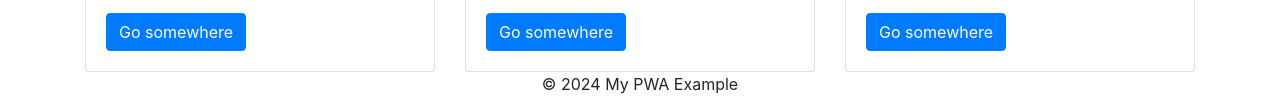
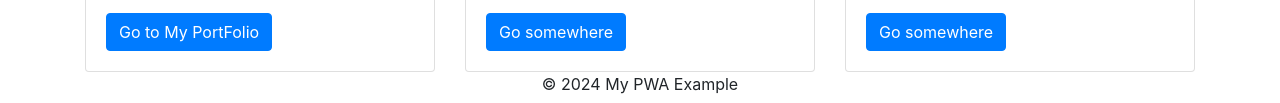
Before and after one commit to just-saswat/AddingDB2StaticPages, a plain HTML site: page index.html in a window 1280 px wide. Shown: the part 901-1004 px from the top of the page. Drawn offline with nearby package versions, Linux system fonts and the light colour scheme.

Commit message:
PortFolio Link Added

```diff
--- a/index.html
+++ b/index.html
@@ -139,7 +139,7 @@
                     <div class="card-body">
                         <h5 class="card-title">Card Title 1</h5>
                         <p class="card-text">Some quick example text to build on the card title and make up the bulk of the card's content.</p>
-                        <a href="#" class="btn btn-primary">Go somewhere</a>
+                        <a href="https://saswatpradhan.online/" class="btn btn-primary">Go to My PortFolio</a>
                     </div>
                 </div>
             </div>
@@ -148,7 +148,7 @@
                     <div class="card-body">
                         <h5 class="card-title">Card Title 2</h5>
                         <p class="card-text">Some quick example text to build on the card title and make up the bulk of the card's content.</p>
-                        <a href="#" class="btn btn-primary">Go somewhere</a>
+                        <a href="https://saswatpradhan.online/" class="btn btn-primary">Go somewhere</a>
                     </div>
                 </div>
             </div>
@@ -157,7 +157,7 @@
                     <div class="card-body">
                         <h5 class="card-title">Card Title 3</h5>
                         <p class="card-text">Some quick example text to build on the card title and make up the bulk of the card's content.</p>
-                        <a href="#" class="btn btn-primary">Go somewhere</a>
+                        <a href="https://saswatpradhan.online/" class="btn btn-primary">Go somewhere</a>
                     </div>
                 </div>
             </div>
```
